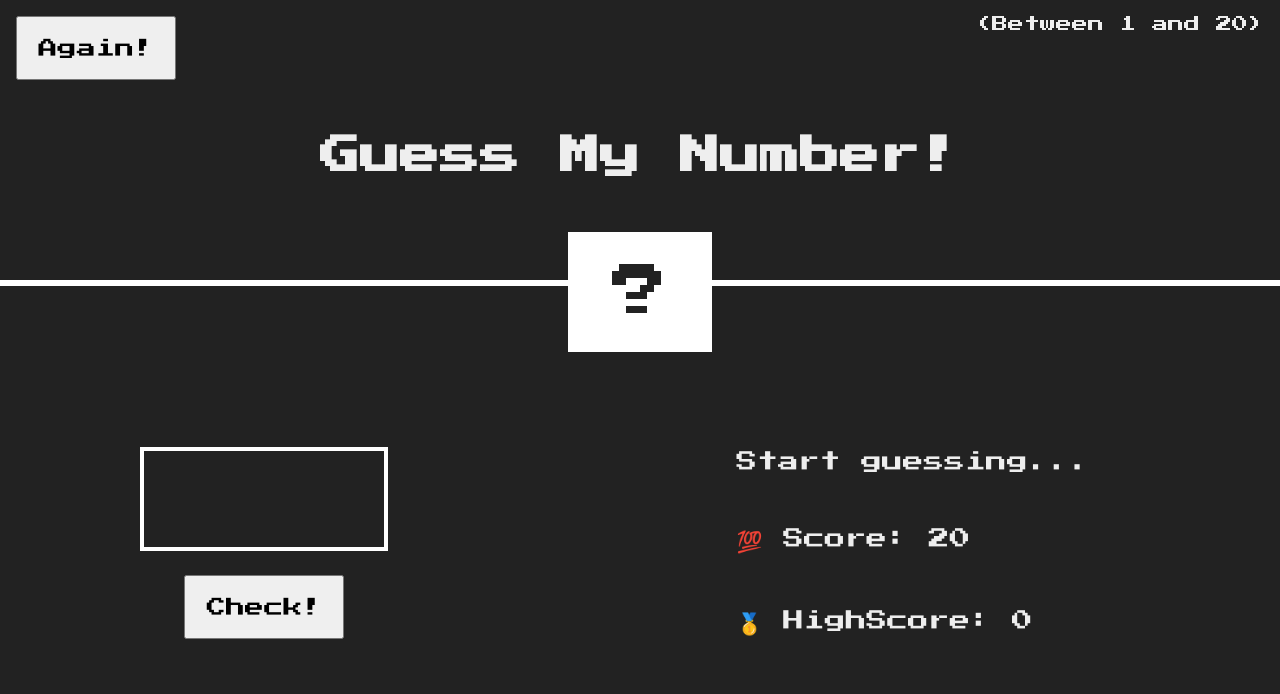
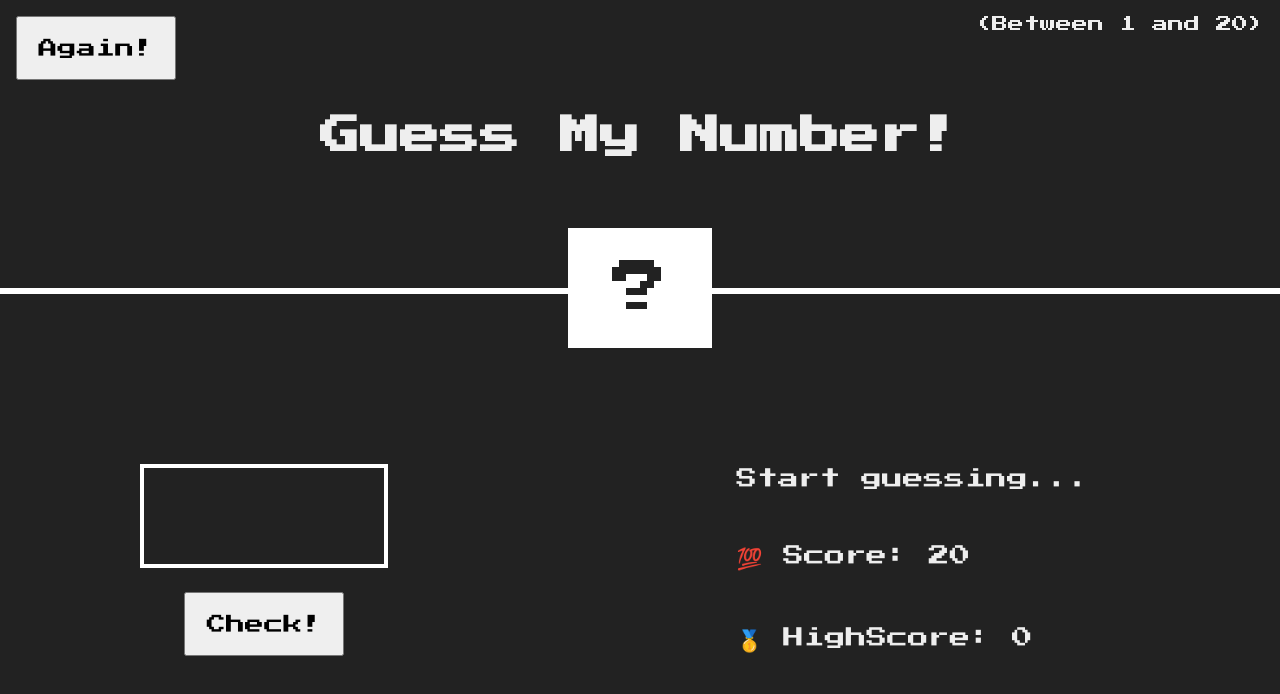
Before and after one commit to steffano-da-cruz/guess-my-number, a plain HTML site: page index.html in a window 1280 px wide. Drawn offline with Linux system fonts and the light colour scheme.

Commit message:
Add files via upload

```diff
--- a/css/style.css
+++ b/css/style.css
@@ -14,7 +14,7 @@ body {
 /*Top part*/
 header {
   display: grid;
-  height: 35vh;
+  height: 45vh;
   grid-template-columns: auto auto;
   grid-template-rows: auto auto auto;
 }
@@ -45,24 +45,28 @@ header {
 .number {
   grid-column: span 2;
   justify-self: center;
-  position: absolute;
-  top: 29%;
+  align-self: center;
   color: #222;
   background-color: white;
   font-size: 3.5rem;
   padding: 2rem;
   width: 5rem;
   text-align: center;
+  z-index: 10;
 }
 
 hr {
   border: 0.2rem solid white;
+  position: absolute;
+  width: 100%;
+  top: 36%;
+  z-index: 5;
 }
 
 /*Bottom part*/
 main {
   display: flex;
-  height: 64.3vh;
+  height: 50vh;
   justify-content: space-evenly;
   align-items: center;
   gap: 13rem;
@@ -120,7 +124,7 @@ main {
   }
 
   main {
-    height: 50vh;
+    height: 40vh;
     flex-direction: column;
     gap: 0;
   }
@@ -135,7 +139,6 @@ main {
     font-size: 1rem;
     justify-self: center;
     align-self: center;
-    margin-top: 3rem;
     flex-basis: auto;
     width: 17.4rem;
   }
```
